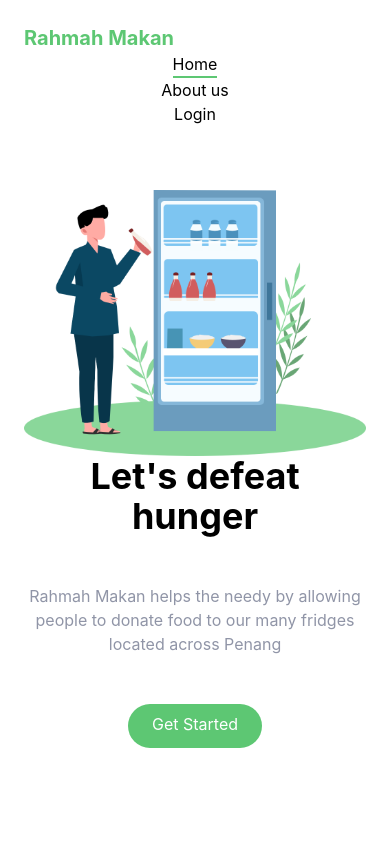
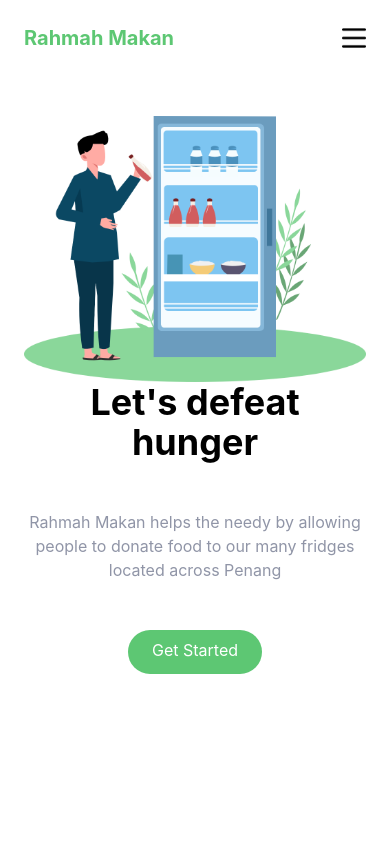
Before and after one commit to h4mmad/rahmah-makan, a React (Create React App) app: page / in a window 390 px wide. Shown: the top 844 px of the page. Built offline with nearby package versions, Linux system fonts and the light colour scheme.

Commit message:
added hamburger menu

```diff
--- a/src/components/Navbar.js
+++ b/src/components/Navbar.js
@@ -1,8 +1,19 @@
 import { Link, NavLink } from "react-router-dom";
 import MyButton from "./MyButton";
+import HamburgerIcon from "../images/hamburger.png";
+import { useState } from "react";
 
 
 const Navbar = () => {
+
+    const [hiddenClass, setHiddenClass] = useState("hidden");
+
+    function toggleMenu(e) {
+        e.preventDefault();
+        if (hiddenClass === "") { setHiddenClass("hidden") };
+        if (hiddenClass === "hidden") { setHiddenClass("") };
+    }
+
     return (
         <nav className="relative container p-6 mx-auto">
             <div className="flex items-center justify-between">
@@ -20,24 +31,23 @@ const Navbar = () => {
                 </div>
 
 
-                <MyButton text="Log In" to="/register/login" className="hidden md:block"/>
+                <MyButton text="Log In" to="/register/login" className="hidden md:block" />
 
                 {/* Hamburger Icon */}
-                <button id="menu-btn"
-                    className="block hamburger md:hidden focus:outline-none">
-                    <span id="hamburger-top"></span>
-                    <span id="hamburger-middle"></span>
-                    <span id="hamburger-bottom"></span>
+                <button id="menu-btn" onClick={toggleMenu} className="block open hamburger md:hidden focus:outline-none">
+                    <img src={HamburgerIcon} className="w-6"></img>
                 </button>
 
 
             </div>
 
-            <div className="md:hidden">
-                <div className="flex flex-col items-center">
-                    <NavLink to="/" className=" hover:text-darkGrayishBlue">Home</NavLink>
-                    <NavLink to="/about-us" className="hover:text-darkGrayishBlue">About us</NavLink>
-                    <NavLink to="/register/login" className="hover:text-darkGrayishBlue">Login</NavLink>
+            <div id="mobile-menu" className={hiddenClass + " md:hidden bg-veryLightGray"} >
+                <div className="flex self-end flex-col items-center
+                font-bold py-8 mt-10 space-y-6
+                sm:w-auto sm:self-center left-6 right-6 drop-shadow-md">
+                    <NavLink to="/">Home</NavLink>
+                    <NavLink to="/about-us">About us</NavLink>
+                    <NavLink to="/register/login">Login</NavLink>
                 </div>
             </div>
         </nav>
```
Also changed, not shown: src/App.css (line endings or trailing spaces), src/images/hamburger.png (added).
